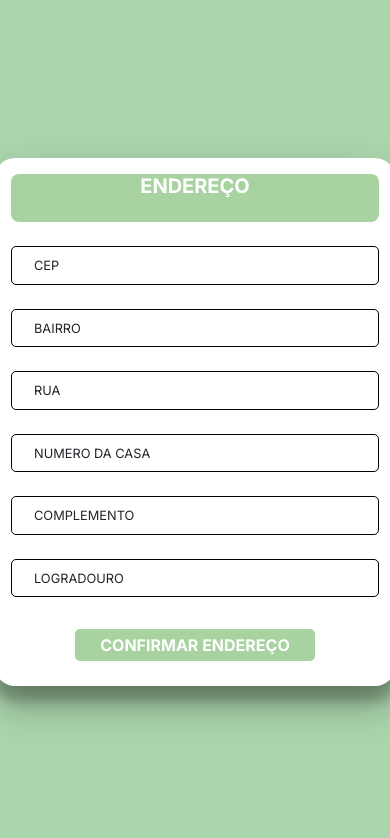
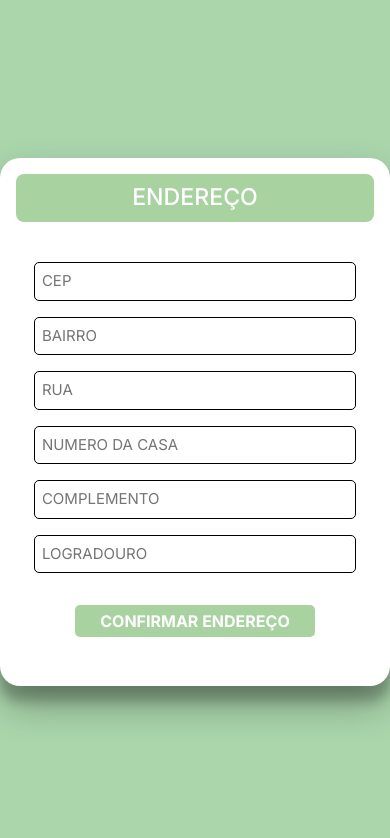
Before and after one commit to Kevinreisdacruz/projetointegrador, a PHP site: page /cadcep.php in a window 390 px wide. Shown: the part 155-993 px from the top of the page. Run offline with PHP 8.4, Linux system fonts and the light colour scheme; some web fonts are replaced.

Commit message:
pagina de cadcep esta responsivo

```diff
--- a/cadcep.php
+++ b/cadcep.php
@@ -4,44 +4,26 @@ include 'navbar.php'
 
 <div class="box">
     <div class="fundo-cep">
+
         <div class="titulo-cep">
-            <h1 style="font-weight: bold;">ENDEREÇO</h1>
+            <h3 style="margin: 0;">ENDEREÇO</h3>
         </div>
 
         <div class="inf-cep">
-            <input type="text" required='required'>
-            <span>CEP</span>
-        </div>
-        <div class="inf-cep">
-            <input type="text" required='required'>
-            <span>BAIRRO</span>
-        </div>
-        <div class="inf-cep">
-            <input type="text" required='required'>
-            <span>RUA</span>
-        </div>
-        <div class="inf-cep">
-            <input type="text" required='required'>
-            <span>NUMERO DA CASA</span>
-        </div>
-        <div class="inf-cep">
-            <input type="text" required='required'>
-            <span>COMPLEMENTO</span>
-        </div>
-        <div class="inf-cep">
-            <input type="text" required='required'>
-            <span>LOGRADOURO</span>
+            <input type="text" placeholder="CEP">
+            <input type="text" placeholder="BAIRRO">
+            <input type="text" placeholder="RUA">
+            <input type="text" placeholder="NUMERO DA CASA">
+            <input type="text" placeholder="COMPLEMENTO">
+            <input type="text" placeholder="LOGRADOURO">
         </div>
 
         <div class="confirmar-cep">
             <button class="botao-cep" style="font-weight: bold;">CONFIRMAR ENDEREÇO</button>
         </div>
-
-
-
     </div>
 </div>
 
 <?php
-    include 'footer.php'
+include 'footer.php'
 ?>
--- a/css/cep.css
+++ b/css/cep.css
@@ -1,3 +1,4 @@
+
 .box {
     display: flex;
     justify-content: center;
@@ -12,13 +13,15 @@
     height: 33rem;
     background-color: white;
     border-radius: 20px;
-    margin: 0 auto;
-    position: relative;
     padding: 1rem;
     box-shadow: 0 19px 38px rgba(0, 0, 0, 0.30), 0 15px 12px rgba(0, 0, 0, 0.22);
 
     .titulo-cep{
-        width: 23rem;
+        display: flex;
+        align-items: center;
+        justify-content: center;
+
+        text-align: center;
         height: 3rem;
         border-radius: 0.5rem;
         color: white;
@@ -27,12 +30,12 @@
 
     .inf-cep{
         margin-top: 1.5rem;
-        display: flex;
         justify-content: center;
 
         input {
             text-decoration: none;
-            width: 100%;
+            width: 90%;
+            margin-top: 1rem;
             padding: 7px;
             outline: none;
             border: 1px solid black;
@@ -41,18 +44,6 @@
             font-size: 15px;
 
         }
-
-        span {
-            position: absolute;
-            left: 13px;
-            padding: 10px;
-            pointer-events: none;
-            font-size: 0.8rem;
-            text-transform: uppercase;
-            transition: 0.5s;
-        }
-
-
     }
 
     .confirmar-cep{
@@ -74,15 +65,4 @@
         }
 
     }
-
 }
-
-.inf-cep input:valid~span,
-.inf-cep input:focus~span {
-    color: #4bc4da;
-    transform: translateX(10px) translateY(-7px);
-    font-size: 0.7rem;
-    padding: 0 10px;
-    background: white;
-
-}
--- a/navbar.php
+++ b/navbar.php
@@ -109,7 +109,6 @@ if (isset($_POST['email_cadastrar']) && isset($_POST['senha_cadastrar']) && isse
   <!-- html da exclusao de cadastro termina aqui -->
 
 
-
   <!-- html de alteracao de cadstro comeca aqui -->
 
   <div id="container-alterar">
```
